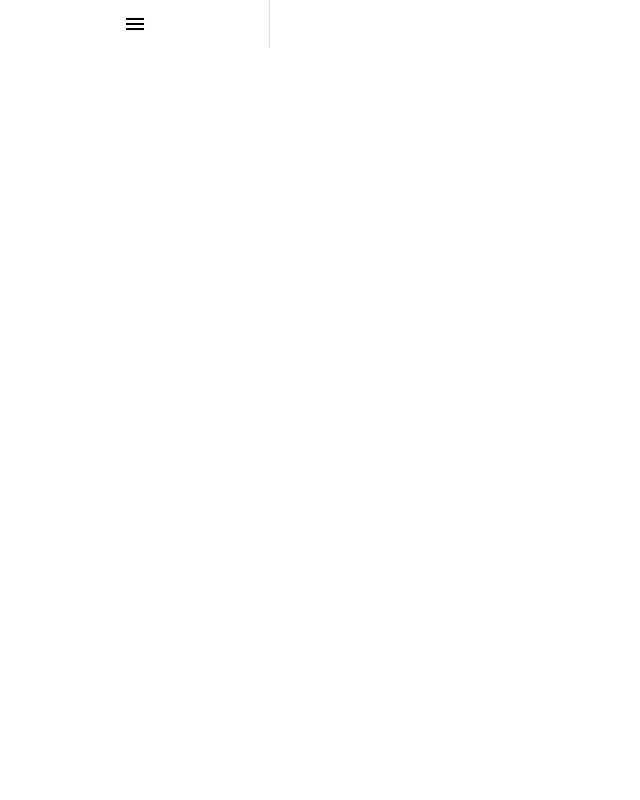
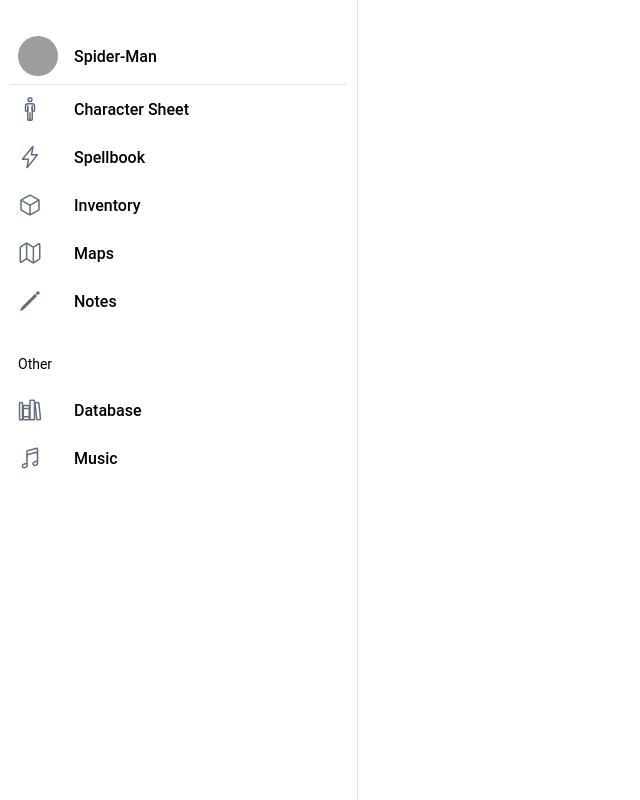
Before and after one commit to Mwjrink/dnd-app, a React (Create React App) app: page /page/1 in a window 1280 px wide. Shown: the whole page, without its empty margins (0-640 px from the left). Built offline with nearby package versions, Linux system fonts and the light colour scheme; grey boxes are pictures that could not be loaded.

Commit message:
Revert "toggle nav"
This reverts commit dfed66de675b2b76758030c4897a50ca687c20bc.

```diff
--- a/src/App.tsx
+++ b/src/App.tsx
@@ -1,40 +1,36 @@
-import {
-  IonApp,
-  IonMenuButton,
-  IonRouterOutlet,
-  IonSplitPane,
-} from "@ionic/react";
+import Menu from "./components/Menu/Menu";
+// import Page from "./pages/Page";
+import React from "react";
+import { IonApp, IonRouterOutlet, IonSplitPane } from "@ionic/react";
 import { IonReactRouter } from "@ionic/react-router";
+import { Redirect, Route } from "react-router-dom";
+
 /* Core CSS required for Ionic components to work properly */
 import "@ionic/react/css/core.css";
-import "@ionic/react/css/display.css";
-import "@ionic/react/css/flex-utils.css";
-import "@ionic/react/css/float-elements.css";
+
 /* Basic CSS for apps built with Ionic */
 import "@ionic/react/css/normalize.css";
+import "@ionic/react/css/structure.css";
+import "@ionic/react/css/typography.css";
+
 /* Optional CSS utils that can be commented out */
 import "@ionic/react/css/padding.css";
-import "@ionic/react/css/structure.css";
+import "@ionic/react/css/float-elements.css";
 import "@ionic/react/css/text-alignment.css";
 import "@ionic/react/css/text-transformation.css";
-import "@ionic/react/css/typography.css";
-// import Page from "./pages/Page";
-import React, { useState } from "react";
-import { Redirect, Route } from "react-router-dom";
-import Menu from "./components/Menu/Menu";
-import { routes } from "./routing";
+import "@ionic/react/css/flex-utils.css";
+import "@ionic/react/css/display.css";
+
 /* Theme variables */
 import "./theme/variables.css";
+import { routes } from "./routing";
 
 const App: React.FC = () => {
-  const [navMenuOpen, setNavMenuOpen] = useState(false);
-
   return (
     <IonApp>
       <IonReactRouter>
         <IonSplitPane contentId="main">
-          <Menu open={navMenuOpen} />
-          <IonMenuButton onClick={() => setNavMenuOpen((value) => !value)} />
+          <Menu />
           <IonRouterOutlet id="main">
             {routes.map((route) => {
               return (
--- a/src/components/Menu/Menu.tsx
+++ b/src/components/Menu/Menu.tsx
@@ -39,31 +39,31 @@
 const characterPages: AppPage[] = [
   {
     title: "Character Sheet",
-    url: "/character-sheet",
+    url: "/page/character-sheet",
     iosIcon: manOutline,
     mdIcon: manSharp,
   },
   {
     title: "Spellbook",
-    url: "/spellbook",
+    url: "/page/spellbook",
     iosIcon: flashOutline,
     mdIcon: flashSharp,
   },
   {
     title: "Inventory",
-    url: "/inventory",
+    url: "/page/inventory",
     iosIcon: cubeOutline,
     mdIcon: cubeSharp,
   },
   {
     title: "Maps",
-    url: "/maps",
+    url: "/page/maps",
     iosIcon: mapOutline,
     mdIcon: mapSharp,
   },
   {
     title: "Notes",
-    url: "/notes",
+    url: "/page/notes",
     iosIcon: pencilOutline,
     mdIcon: pencilSharp,
   },
@@ -72,13 +72,13 @@
 const staticPages: AppPage[] = [
   {
     title: "Database",
-    url: "/database",
+    url: "/page/database",
     iosIcon: libraryOutline,
     mdIcon: librarySharp,
   },
   {
     title: "Music",
-    url: "/music",
+    url: "/page/music",
     iosIcon: musicalNotesOutline,
     mdIcon: musicalNotesSharp,
   },
@@ -91,21 +91,11 @@
 // bonfireOutline for SOMETHING cause its hype
 // beerOutline for SOMETHING cause its hype
 
-interface MenuProps {
-  open: boolean;
-}
-
-function Menu({ open }: MenuProps) {
+function Menu() {
   const location = useLocation();
 
   return (
-    <IonMenu
-      contentId="main"
-      type="reveal"
-      swipeGesture
-      id="nav-menu"
-      hidden={!open}
-    >
+    <IonMenu contentId="main" type="overlay" swipeGesture>
       <IonContent>
         <IonList id="character-pages">
           <IonItem lines="full">
```
Also changed, not shown: src/components/CharacterSheet/CharacterSheet.tsx (renamed from src/pages/CharacterSheet/CharacterSheet.tsx).
